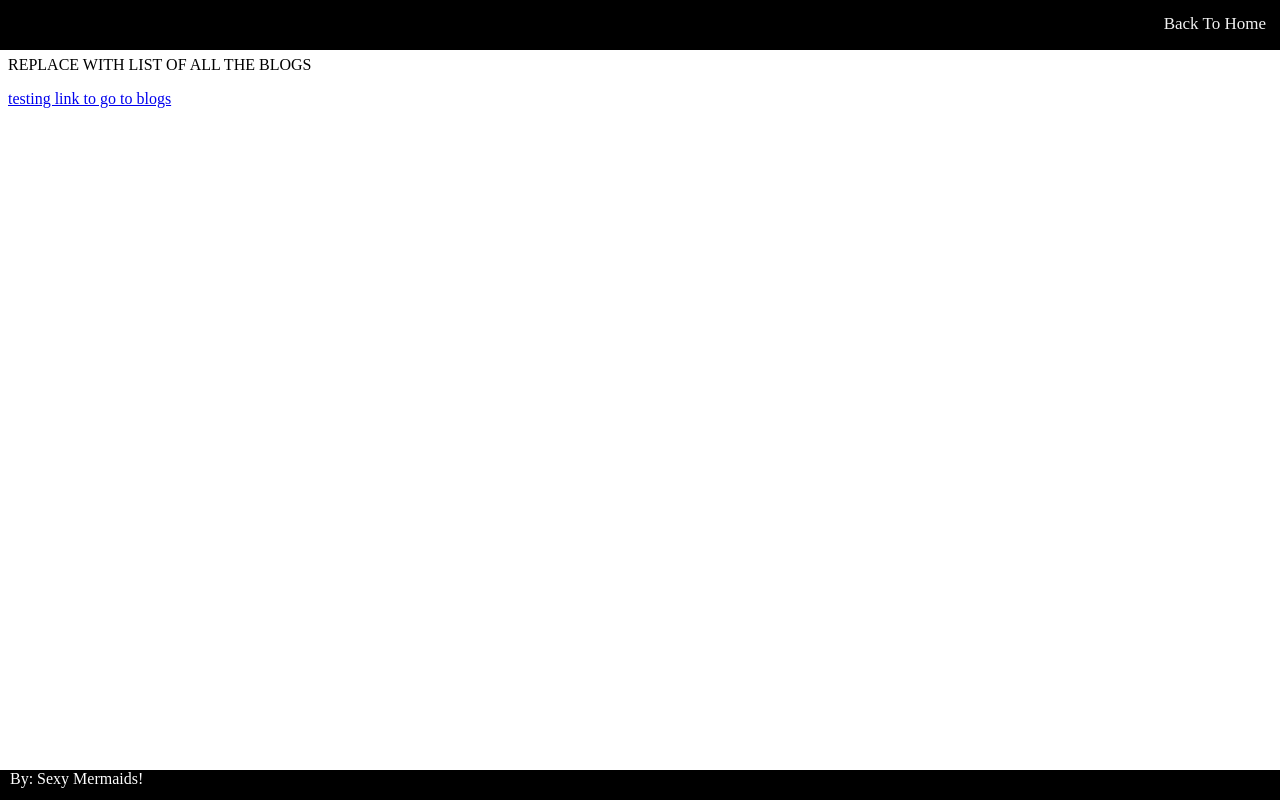
After one commit to TheChristLouie/p00_Soft_Dev, a Flask app: template app/templates/thisBlog.html in a window 1280 px wide. The commit adds this page. Run offline with Flask 3, Linux system fonts and the light colour scheme; the template is opened without the code that fills it, so the values that code supplies are empty.

Commit message:
creating new blog pages

```diff
--- /dev/null
+++ b/app/templates/blogstyle.css
@@ -0,0 +1,34 @@
+.topnav {
+    background-color: black;
+    overflow: hidden;
+    margin: -10px;
+  }
+
+  /* Style the links inside the navigation bar */
+  .topnav a {
+    float: right;
+    color: #f2f2f2;
+    text-align: center;
+    padding: 16px 16px;
+    text-decoration: none;
+    font-size: 17px;
+  }
+
+  /* Change the color of links on hover */
+  .topnav a:hover {
+    background-color: #ddd;
+    color: black;
+  }
+
+.main{
+}
+footer {
+    position:fixed;
+    left: 0px;
+    padding-left:10px;
+    bottom:0px;
+    height:30px;
+    width:100%;
+    background:black;
+    color: white;
+ }
--- a/app/templates/homestyle.css
+++ b/app/templates/homestyle.css
@@ -13,7 +13,9 @@
   text-decoration: none;
   font-size: 17px;
 }
-
+.topnav a.new{
+  background-color:blue;
+}
 /* Change the color of links on hover */
 .topnav a:hover {
   background-color: #ddd;
--- /dev/null
+++ b/app/templates/thisBlog.html
@@ -0,0 +1,23 @@
+<!DOCTYPE html>
+<html>
+  <head>
+    <link rel="stylesheet" href="blogstyle.css">
+    <title> Home </title>
+  </head>
+
+
+  <body>
+    <div class="topnav">
+      <!-- THIS SHOULD CHANGE LATER, change the links to the active server links-->
+      <a href="homepage.html">Back To Home</a>
+    </div>
+    <div class="main">
+      <p>REPLACE WITH LIST OF ALL THE BLOGS</p>
+      <!--clicking on a blog should take the user to thisblog.html-->
+      <a href="blogs.html">testing link to go to blogs</a>
+    </div>
+    <footer>
+      By: Sexy Mermaids!
+    </footer>
+  </body>
+</html>
```
Also changed, not shown: app/templates/homepage.html (+4 -6 lines), app/templates/style.css (deleted, +0 -76 lines).
